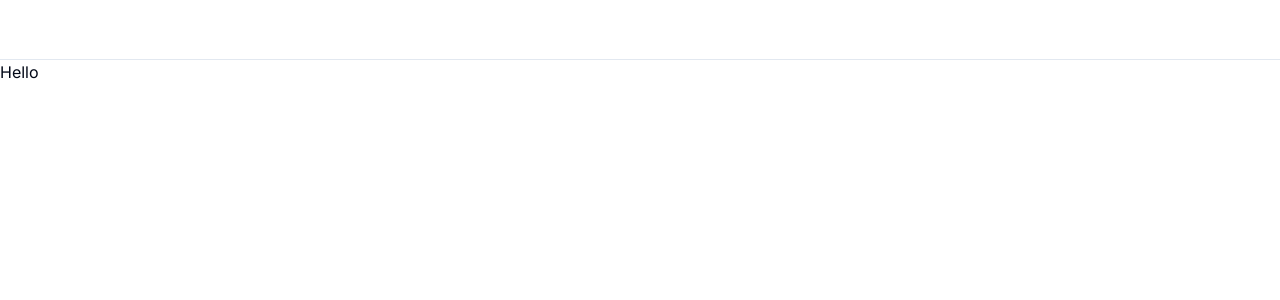
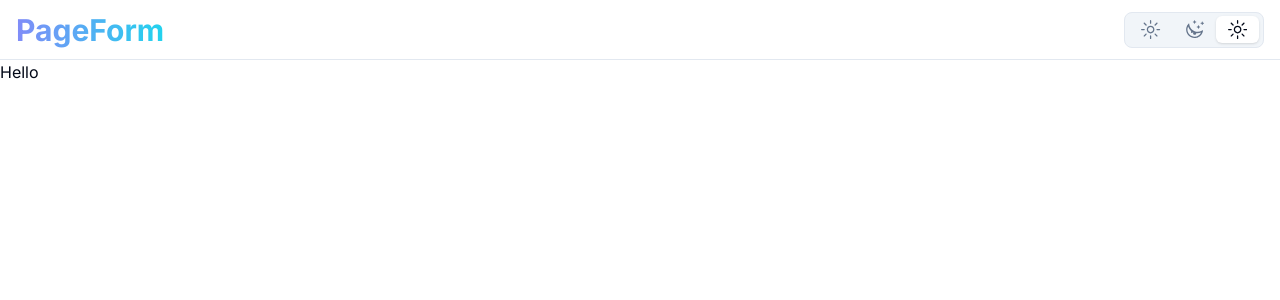
Before and after one commit to rajdeepiitkgp/page-form, a Next.js app: page / in a window 1280 px wide. Shown: the top 300 px of the page. Built offline with nearby package versions, Linux system fonts and the light colour scheme.

Commit message:
test commit

```diff
--- a/app/(dashboard)/layout.tsx
+++ b/app/(dashboard)/layout.tsx
@@ -1,12 +1,14 @@
+import Logo from '@/components/Logo';
+import ThemeSwitcher from '@/components/ThemeSwitcher';
 import { UserButton } from '@clerk/nextjs';
 import { ReactNode } from 'react';
 
 const Layout = ({ children }: { children: ReactNode }) => (
   <div className='flex flex-col min-h-screen min-w-full bg-background max-h-screen'>
     <nav className='flex justify-between items-center border-b border-border h-[60px] px-4 py-2'>
-      {/* <Logo /> */}
+      <Logo />
       <div className='flex gap-4 items-center'>
-        {/* <ThemeSwitcher /> */}
+        <ThemeSwitcher />
         <UserButton afterSignOutUrl='/sign-in' />
       </div>
     </nav>
--- /dev/null
+++ b/components/Logo.tsx
@@ -0,0 +1,13 @@
+import Link from 'next/link';
+import React from 'react';
+
+const Logo = () => (
+  <Link
+    href={'/'}
+    className='font-bold text-3xl bg-gradient-to-r from-indigo-400 to-cyan-400 text-transparent bg-clip-text hover:cursor-pointer'
+  >
+    PageForm
+  </Link>
+);
+
+export default Logo;
--- /dev/null
+++ b/components/ThemeSwitcher.tsx
@@ -0,0 +1,31 @@
+'use client';
+
+import { useTheme } from 'next-themes';
+import { useEffect, useState } from 'react';
+import { Tabs, TabsList, TabsTrigger } from './ui/tabs';
+import { MoonIcon, SunIcon } from '@radix-ui/react-icons';
+
+const ThemeSwitcher = () => {
+  const { theme, setTheme } = useTheme();
+  const [mounted, setMounted] = useState(false);
+  useEffect(() => setMounted(true), []);
+
+  if (!mounted) return null; //avoid rehydration errors
+  return (
+    <Tabs defaultValue={theme}>
+      <TabsList className='border'>
+        <TabsTrigger value='light' onClick={() => setTheme('light')}>
+          <SunIcon className='h-[1.2rem] w-[1.2rem]' />
+        </TabsTrigger>
+        <TabsTrigger value='dark' onClick={() => setTheme('dark')}>
+          <MoonIcon className='h-[1.2rem] w-[1.2rem] rotate-90 transition-all dark:rotate-0' />
+        </TabsTrigger>
+        <TabsTrigger value='system' onClick={() => setTheme('system')}>
+          <SunIcon className='h-[1.2rem] w-[1.2rem]' />
+        </TabsTrigger>
+      </TabsList>
+    </Tabs>
+  );
+};
+
+export default ThemeSwitcher;
--- a/package.json
+++ b/package.json
@@ -11,6 +11,7 @@
   "dependencies": {
     "@clerk/nextjs": "^5.1.3",
     "@hookform/resolvers": "^3.4.2",
+    "@prisma/client": "^5.14.0",
     "@radix-ui/react-accordion": "^1.1.2",
     "@radix-ui/react-alert-dialog": "^1.0.5",
     "@radix-ui/react-aspect-ratio": "^1.0.3",
@@ -51,6 +52,7 @@
     "react-day-picker": "^8.10.1",
     "react-dom": "^18",
     "react-hook-form": "^7.51.5",
+    "react-icons": "^5.2.1",
     "react-resizable-panels": "^2.0.19",
     "sonner": "^1.4.41",
     "tailwind-merge": "^2.3.0",
```
Also changed, not shown: 2 other files (tests, documents, lock files or other folders).
